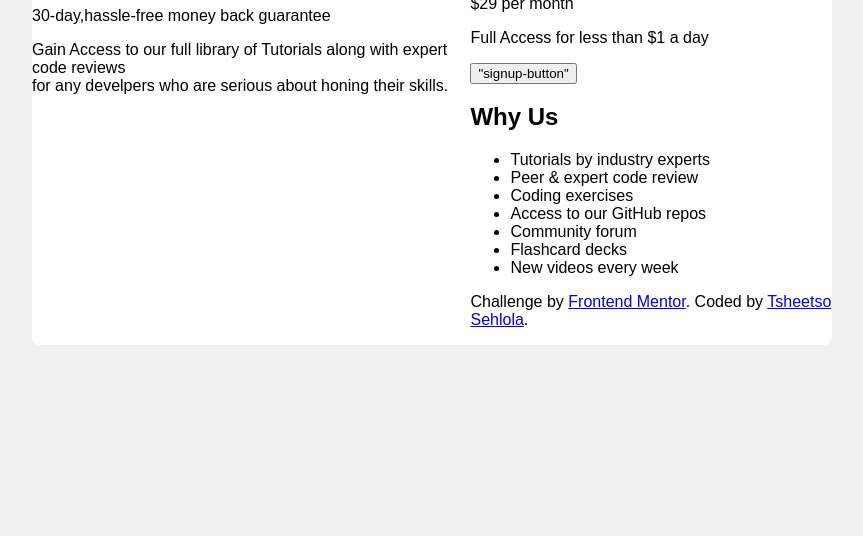
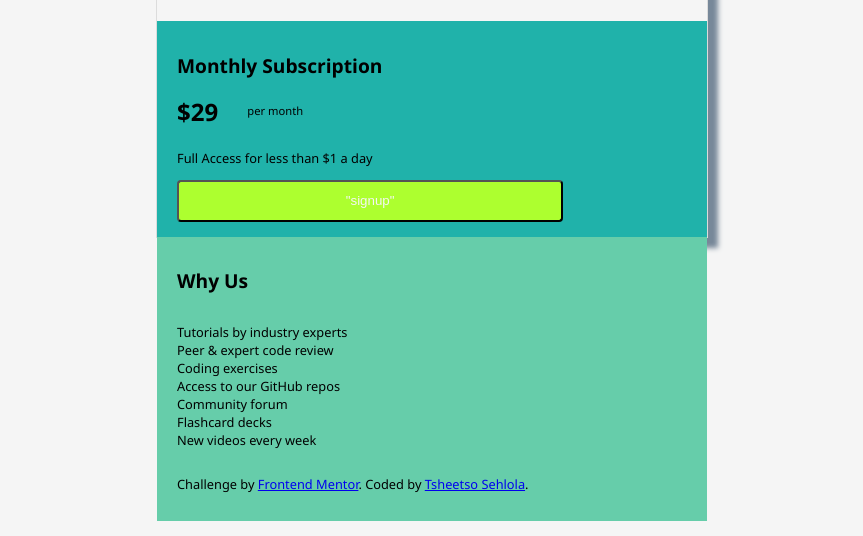
Before and after one commit to Tsheetso/Finalbootcamp-, a plain HTML site: page index.html in a window 1280 px wide. Shown: the part 264-800 px from the top of the page, without its empty margins (208-1071 px from the left). Drawn offline with Linux system fonts and the light colour scheme.

Commit message:
Add files via upload

```diff
--- a/index.html
+++ b/index.html
@@ -19,6 +19,7 @@
         code reviews
         <br />
         for any develpers who are serious about honing their skills.
+
 </p>
   </div>
   <div class ="botton">
@@ -30,7 +31,7 @@
         <span class="per-month">per month</span>
       </p>
         <p>Full Access for less than $1 a day</p>
-        <button>"signup-button"</button>
+        <button>"signup"</button>
 
     </div>
         <div class="right">
@@ -45,13 +46,14 @@
         <li>Flashcard decks</li>
         <li>New videos every week</li>
       </ul>
-
+    <script src="node.js"></script>
     <footer>
       <p class="attribution">
         Challenge by <a href="https://www.frontendmentor.io?ref=challenge" target="_blank">Frontend Mentor</a>.
         Coded by <a href="#">Tsheetso Sehlola</a>.
       </p>
     </footer>
+
   </div>
 
 </div>
--- a/style.css
+++ b/style.css
@@ -1,83 +1,100 @@
 body{
-  font-family: sans-serif;
-  margin: 0;
-  display: flex;
-  justify-content: center;
-  align-items: center;
-  min-height: 100vh;
-  background-color: #f0f0f0;
-}
-.container{
-  display: flex;
-  width: 800px;
-  background-color: #fff;
-  border-radius: 8px;
-  box-shadow: 0 4px 8px rgba (0, 0,0, 0.1);
-
-}
-.join-community{
-  padding: 40px;
-  flex:2;
-
-}
-.join-community .guarantee{
-  color: #333;
-  margin-bottom: 10px;
-}
-.join-community .description{
-  color :#555;
-  line-height: 1.6;
+  font-family:'Segoe UI','Segoe UI', Tahoma, Geneva, Verdana, sans-serif;
+font-size: 0.8rem;
+margin:0px;
+padding:0px;
+box-sizing:border-box;
+background-color:whitesmoke;
 
 
 }
-.subcription{
-  background-color: #2ab2af;
-  color:#fff;
-  flex: 1;
-  text-align: center;
+main{
+   border:1px solid gainsboro;
+}
+ h1{
+  color:mediumaquamarine;
 
 }
-.subcription h3{
-  font-size: 24px;
-  margin-bottom: 20px;
+ ul{
+   list-style-type:none;
+   padding-left:0;
 
 }
-.subcription .price{
-  font-size: 16px;
-  font-weight: bold;
+ .pricing{
+  display:flex;
+  flex-direction:row;
+  justify-content:flex-start;
+  padding-right:2px;
+
+ }
+ .dollar{
+  font-size:1.5rem;
+  font-weight:bold;
+  flex-grow:0.07;
+ }
+.per-month{
+  padding-bottom:10px;
+  font-size:0.7rem;
+  align-content:center;
+  height:32px;
 
 }
-.subcription .price span{
-  font-size: 16px;
-  font-weight: normal;
+.colored{
+  color:goldenrod;
 
 }
-.subcription .access{
-  font-size: 16px;
-  margin-bottom: 30px;
+.text-top{
+  line-height:1.6;
+  color:lightslategray;
 
 }
-.subcription .signup-button{
-  background-color: #c0df34;
-  color :#fff;
-  border: none;
-  padding: 15px 30px;
-  border-radius:5px;
-  cursor:poiter;
-  font-size: 16px;
+.container{
+  max-width:550px;
+  max-height:400px;
+  margin-top:100px;
+  margin-left:auto;
+  margin-right:auto;
+  box-shadow:10px 10px 5px lightslategray;
+}
+.top{
+  padding-left:20px;
+  padding-top:10px;
+  padding-bottom:20px;
+  padding-right:10px;
+}
+.bottom{
+  display:flex;
+  flex-direction:row;
+  color:whitesmoke;
+  border:1px solid mediumaquamarine;
+}
+.left{
+  flex:50%;
+  padding-left:20px;
+  padding-top:15px;
+  padding-bottom :15px;
+  padding-right:15px;
+  background-color:lightseagreen;
+}
 
+.right{
+  display:flex;
+  flex-direction:column;
+  align-items :first baseline;
+  padding-left:20px;
+  text-align:left;
+  background-color:mediumaquamarine;
+  flex:50%;
+  padding-top:15px;
+  padding-bottom:15px;
+  padding-right:15px;
 }
-.why us h4{
-  font-size: 20px;
-  margin-bottom:20px;
-
+button{
+  display:inline-block;
+  width:75%;
+  background-color:greenyellow;
+  line-height:1.6;
+  padding:8px;
+  border-radius:4px;
+  color:whitesmoke;
 }
-.Why-us ul {
-  list-style:none;
-  padding:0;
-
-}
-.Why-us li{
-  margin-bottom: 10px;
-  font-size: 14px;
-}
```
